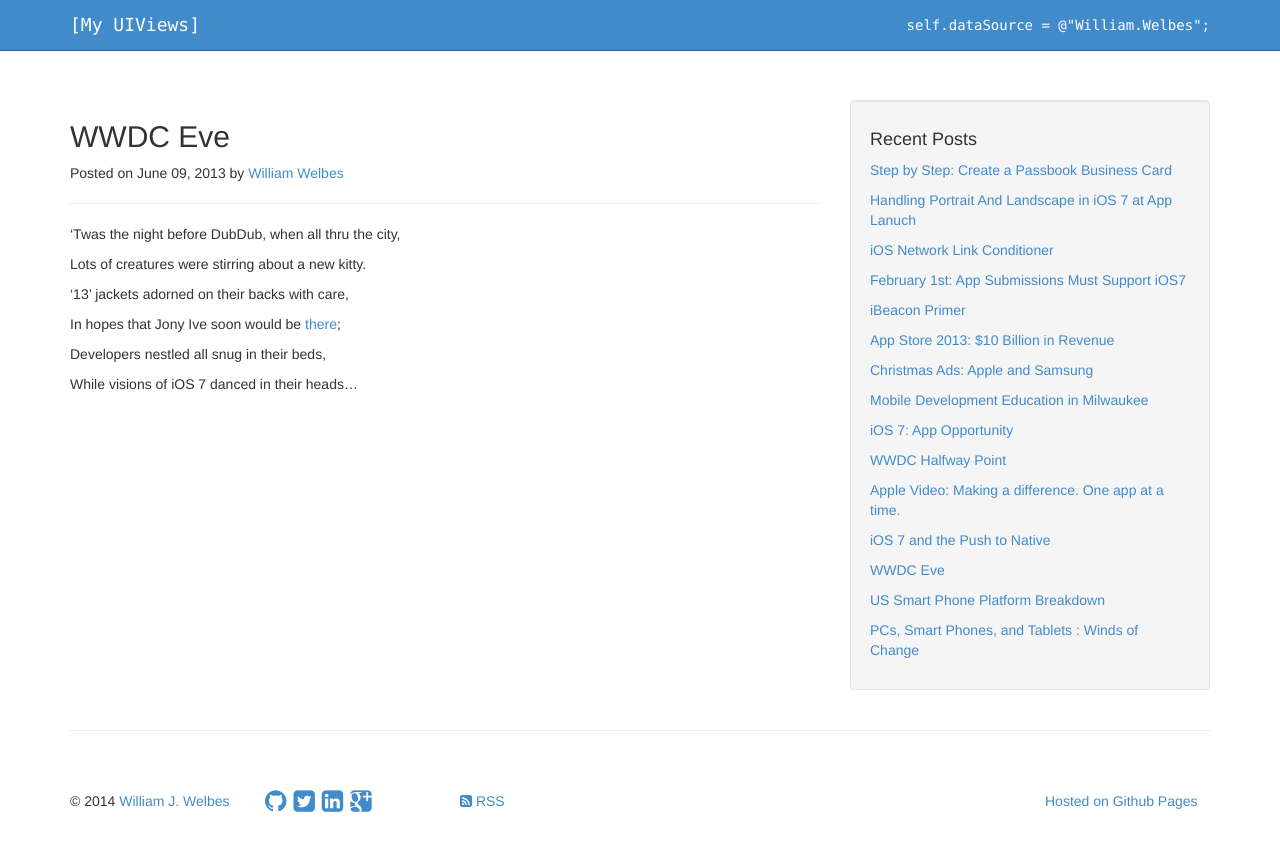
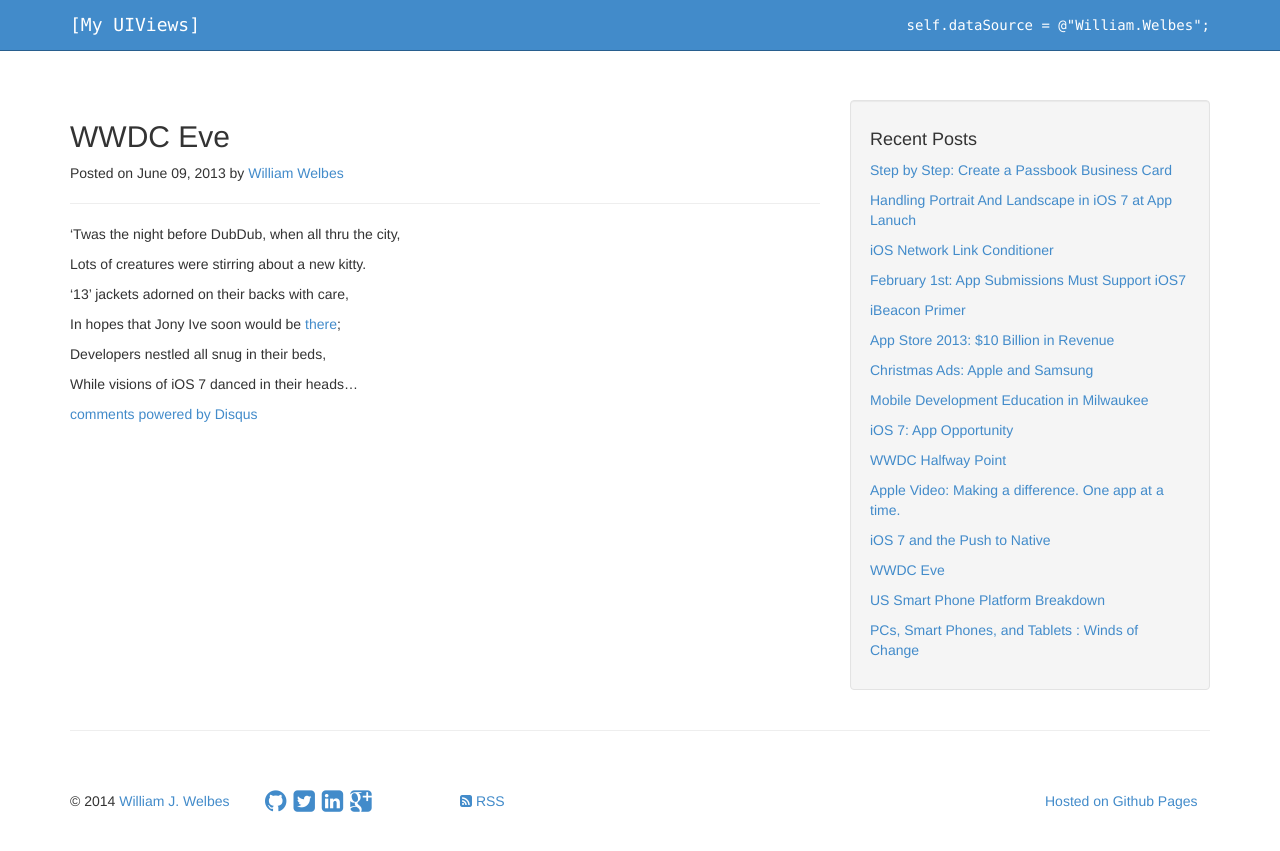
Before and after one commit to welbesw/welbesw.github.io, a Jekyll site: the page built from _posts/2013-06-19-wwdc-eve.markdown, in a window 1280 px wide. Shown: the top 851 px of the page. Built offline with Jekyll 4.4.1, drawn with Linux system fonts in a browser that asks for light colours; Markdown is read by kramdown in place of the engine named in the settings; comment, search, counter and statistics services are not loaded; some of the changed lines change nothing that is shown.

Commit message:
Added disqus comments.

```diff
--- /dev/null
+++ b/_includes/disqus.html
@@ -0,0 +1,14 @@
+<div id="disqus_thread"></div>
+<script type="text/javascript">
+    /* * * CONFIGURATION VARIABLES: EDIT BEFORE PASTING INTO YOUR WEBPAGE * * */
+    var disqus_shortname = 'myuiviews'; // required: replace example with your forum shortname
+
+    /* * * DON'T EDIT BELOW THIS LINE * * */
+    (function() {
+        var dsq = document.createElement('script'); dsq.type = 'text/javascript'; dsq.async = true;
+        dsq.src = '//' + disqus_shortname + '.disqus.com/embed.js';
+        (document.getElementsByTagName('head')[0] || document.getElementsByTagName('body')[0]).appendChild(dsq);
+    })();
+</script>
+<noscript>Please enable JavaScript to view the <a href="http://disqus.com/?ref_noscript">comments powered by Disqus.</a></noscript>
+<a href="http://disqus.com" class="dsq-brlink">comments powered by <span class="logo-disqus">Disqus</span></a>
--- a/_layouts/post.html
+++ b/_layouts/post.html
@@ -7,3 +7,4 @@
 <div class="post">
 {{ content }}
 </div>
+{% include disqus.html %}
```
